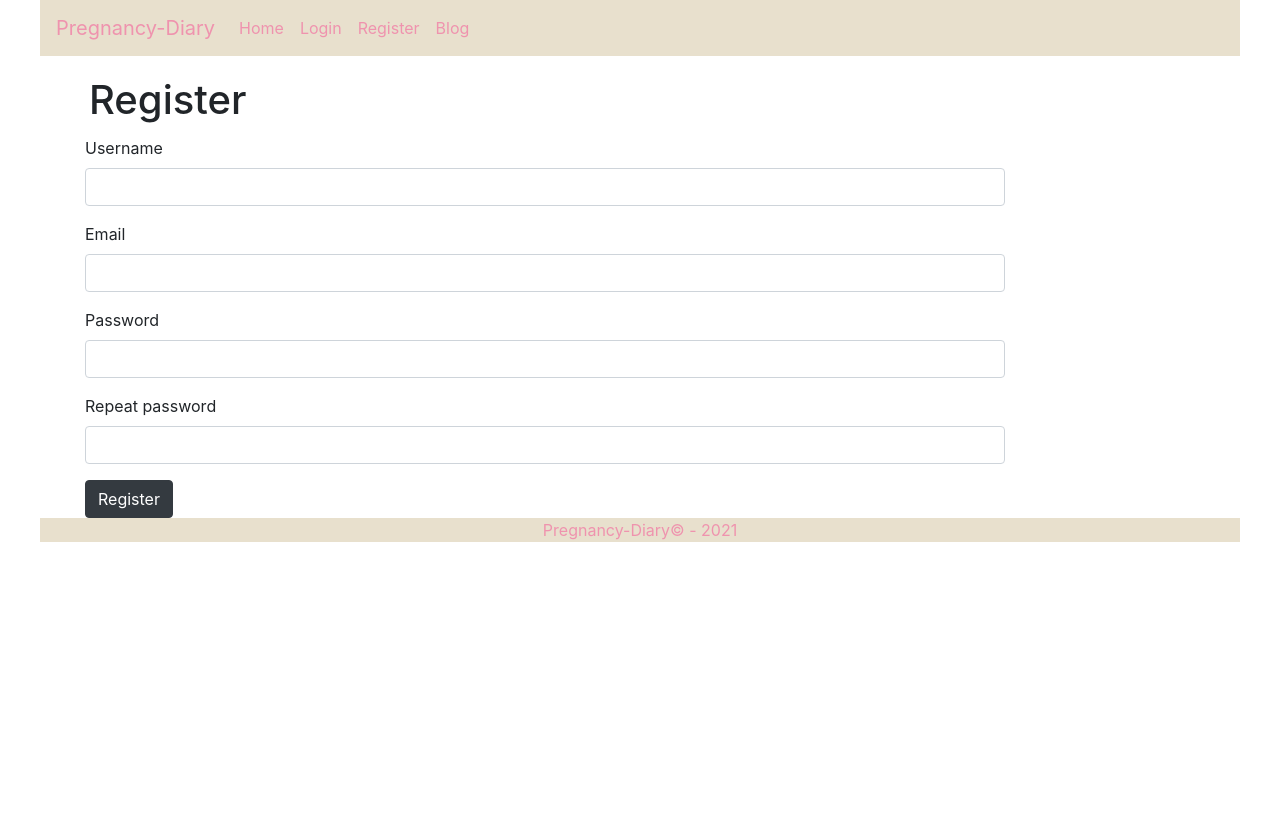
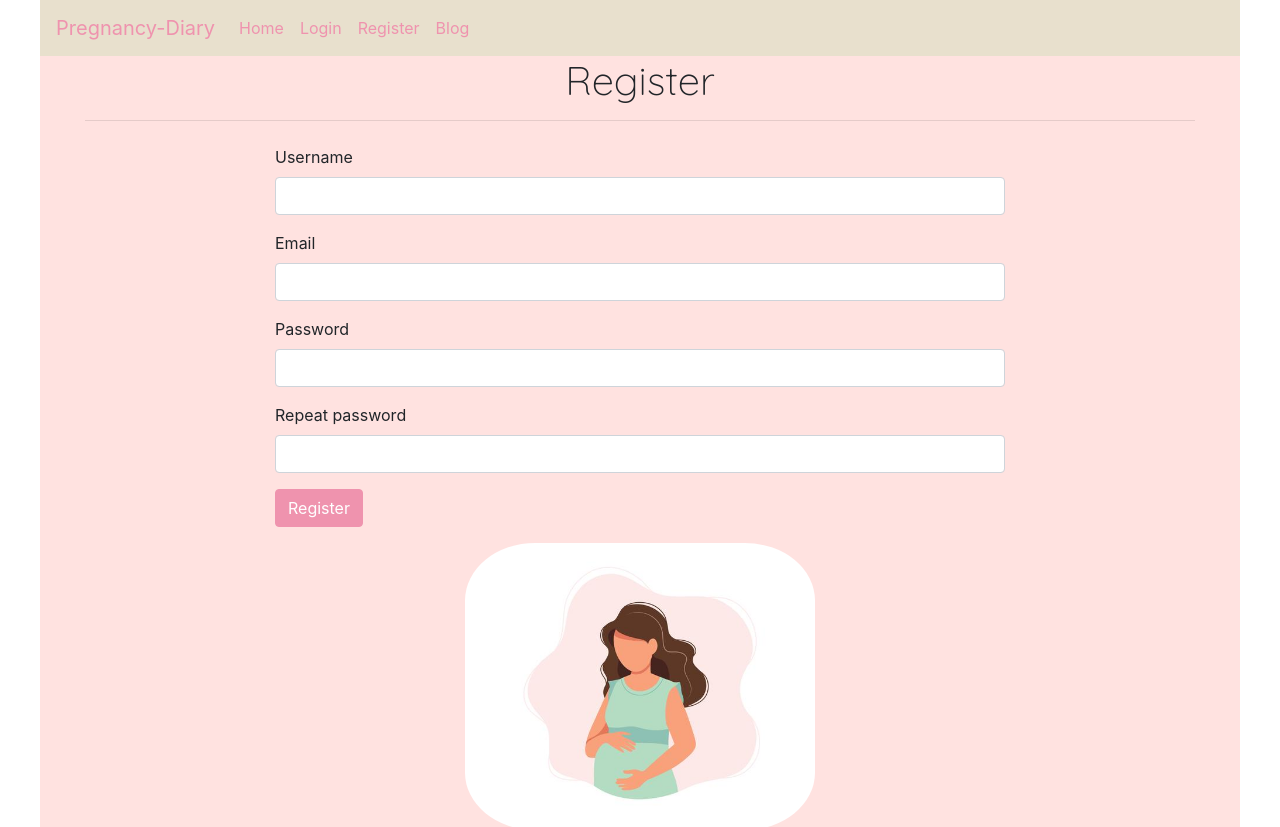
Before and after one commit to ChristinaNikolova/PregnancyDiary-React, a React (Create React App) app in the folder client/: page /register in a window 1280 px wide. Shown: the top 827 px of the page. Before the commit the page ends 800 px from the top, so only its background shows below. Built offline with nearby package versions, Linux system fonts and the light colour scheme.

Commit message:
add css to register page

```diff
--- /dev/null
+++ b/client/src/components/Auth/Register/Register.css
@@ -0,0 +1,25 @@
+.register-wrapper {
+    background-color: #FFE2E0;
+    height: 1050px;
+}
+
+.register-wrapper button {
+    background-color: #EF93AE;
+    border-color: #EF93AE;
+    color: white;
+}
+
+.register-wrapper button:hover {
+    background-color: #7BA5F7;
+    border-color: #7BA5F7;
+    color: white;
+}
+
+.register-form {
+    justify-content: center;
+}
+
+.img-register {
+    max-width: 100%;
+    border-radius: 20%;
+}
--- a/client/src/components/Auth/Register/Register.jsx
+++ b/client/src/components/Auth/Register/Register.jsx
@@ -4,6 +4,8 @@ import toastr from 'toastr';
 import Input from '../../shared/Input/Input.jsx';
 import * as validator from '../../../utils/validators/authValidator.js';
 import * as authService from '../../../services/authService.js';
+
+import './Register.css';
 
 function Register({ history }) {
     const [errorUsername, setErrorUsername] = useState('');
@@ -43,12 +45,12 @@ function Register({ history }) {
 
     return (
         <div className="register-wrapper">
-            <div className="fill pt-2 pb-2"></div>
             <div className="container">
-                <h1 className="p-1 cursive-font-style">Register</h1>
-                <div className="row">
-                    <div className="col-lg-10">
-                        <form onSubmit={onRegisterSubmitHandler}>
+                <h1 className="custom-font text-center">Register</h1>
+                <hr />
+                <div className="row register-form">
+                    <div className="col-lg-8">
+                        <form className="mt-2" onSubmit={onRegisterSubmitHandler}>
                             <Input
                                 type='text'
                                 name='username'
@@ -73,10 +75,19 @@ function Register({ history }) {
                                 label='Repeat password'
                                 error={errorRePassword} />
 
-                            <button className="btn btn-dark" type="submit" > Register</button >
+                            <div className="text-tencer">
+                                <button className="btn" type="submit" > Register</button >
+                            </div>
                         </form >
                     </div >
                 </div >
+                <div className="row">
+                    <div className="col-lg-4"></div>
+                    <div className="col-lg-4">
+                        <img className="img-login mt-3 mb-3" src="./pregnant-woman-concept-vector-illustration-in-cute-cartoon-style-health-care-pregnancy.jpg" alt="preg-login-page"></img>
+                    </div>
+                    <div className="col-lg-4"></div>
+                </div>
             </div >
         </div >
     );
```
